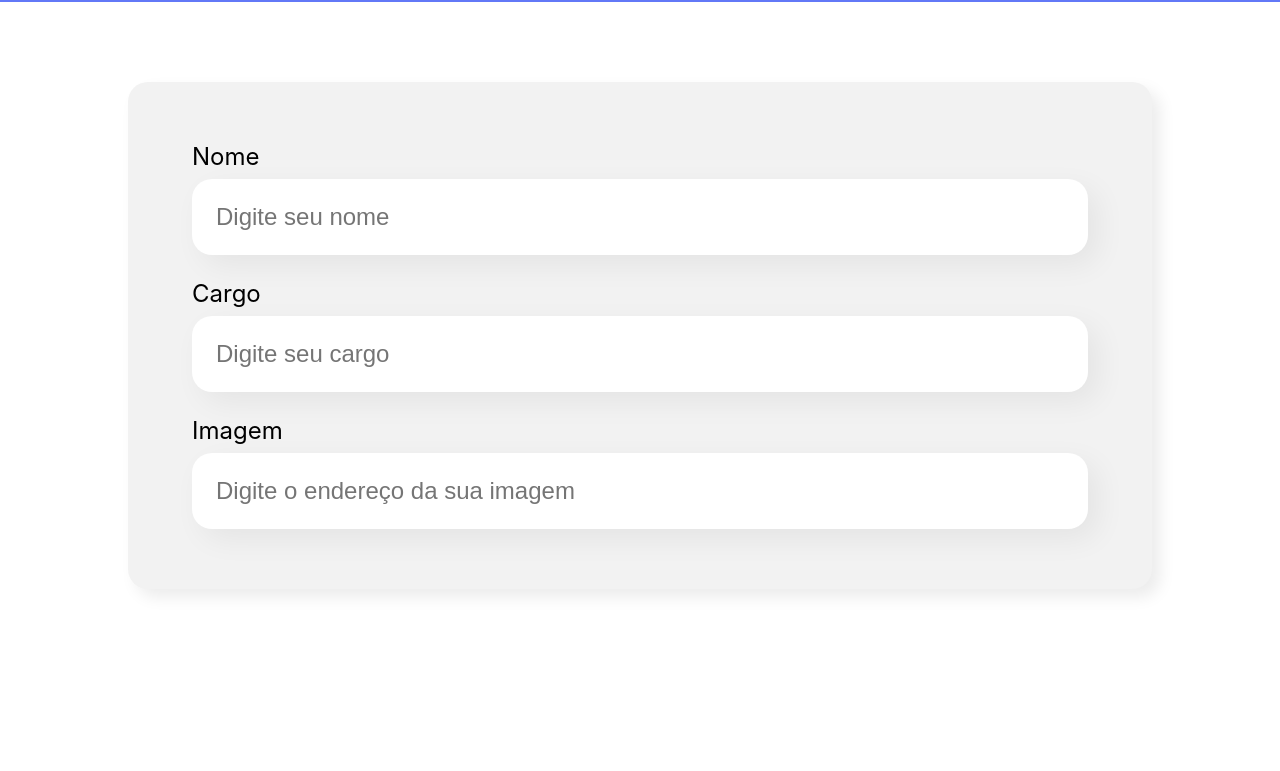
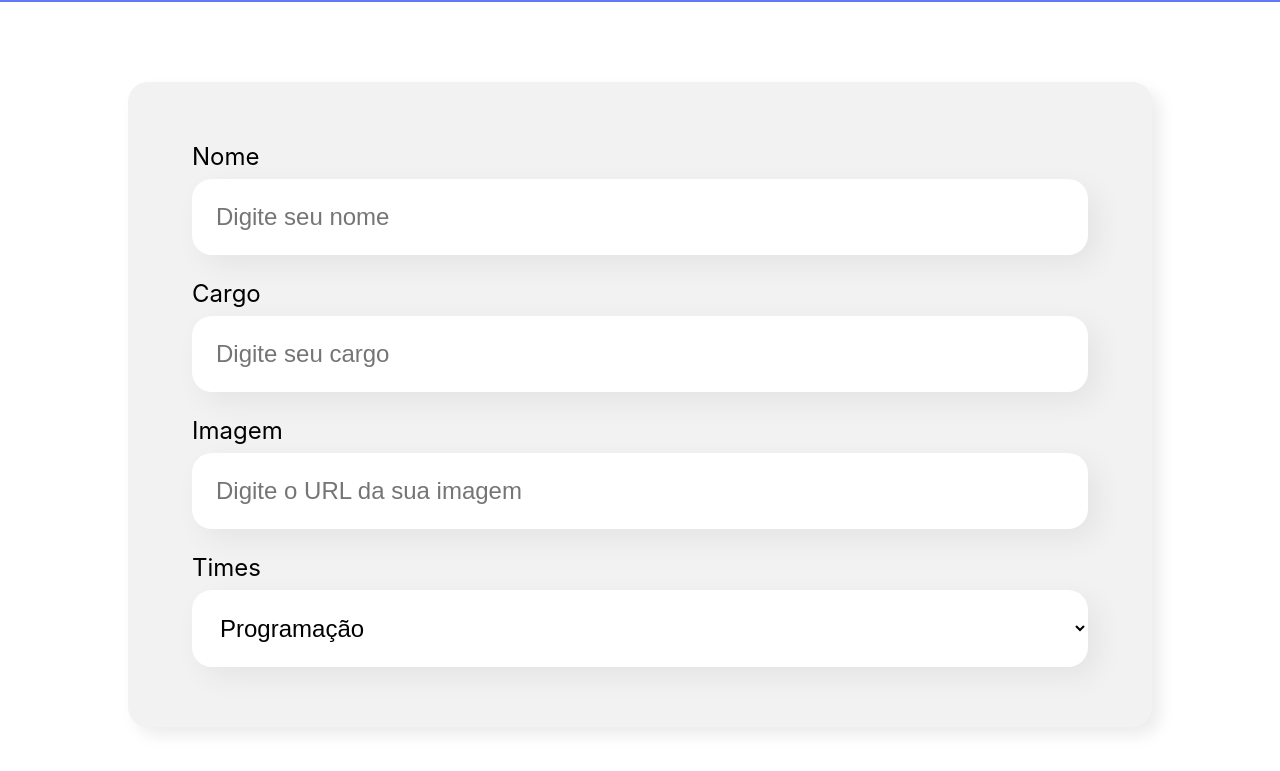
Before and after one commit to kbdemiranda/organo, a JavaScript app: page / in a window 1280 px wide. Shown: the part 496-1267 px from the top of the page. Before the commit the page ends 1165 px from the top, so only its background shows below. Built offline with nearby package versions, Linux system fonts and the light colour scheme; the HTML template or start-up script is replaced by a standard one.

Commit message:
Lista de times

```diff
--- a/src/components/Formulario/index.js
+++ b/src/components/Formulario/index.js
@@ -1,15 +1,28 @@
 import {CampoTexto} from "../CampoTexto";
+import {ListaSuspensa} from "../ListaSuspensa";
 
 import ('./style.css')
 
 
 export const Formulario = () => {
+
+    const times = [
+        'Programação',
+        'Front-end',
+        'Data Science',
+        'DevOps',
+        'UX e Design',
+        'Mobile',
+        'Inovação e Gestão'
+    ]
+
   return (
       <section className="formulario">
           <form>
               <CampoTexto label="nome" placeholder="Digite seu nome" type="text"/>
               <CampoTexto label="cargo" placeholder="Digite seu cargo" type="text"/>
-              <CampoTexto label="imagem" placeholder="Digite o endereço da sua imagem" type="url"/>
+              <CampoTexto label="imagem" placeholder="Digite o URL da sua imagem" type="url"/>
+              <ListaSuspensa label="times" itens={times} />
           </form>
       </section>
   )
--- /dev/null
+++ b/src/components/ListaSuspensa/index.js
@@ -0,0 +1,14 @@
+import ('./style.css')
+
+export const ListaSuspensa = (props) => {
+  return(
+      <div className="lista-suspensa">
+          <label>{props.label}</label>
+          <select>
+              {props.itens.map(item => {
+                  return <option key={item}>{item}</option>
+              })}
+          </select>
+      </div>
+  )
+}
--- /dev/null
+++ b/src/components/ListaSuspensa/style.css
@@ -0,0 +1,22 @@
+.lista-suspensa{
+    margin: 24px 0;
+}
+
+.lista-suspensa label {
+    display: block;
+    margin-bottom: 8px;
+    font-size: 24px;
+    text-align: start;
+    text-transform: capitalize;
+}
+
+.lista-suspensa select {
+    background-color: #FFF;
+    box-shadow: 10px 10px 30px rgba(0, 0, 0, 0.06);
+    width: 100%;
+    border: none;
+    border-radius: 20px;
+    font-size: 24px;
+    padding: 24px;
+    box-sizing: border-box;
+}
```
Also changed, not shown: 1 other file (tests, documents, lock files or other folders).
